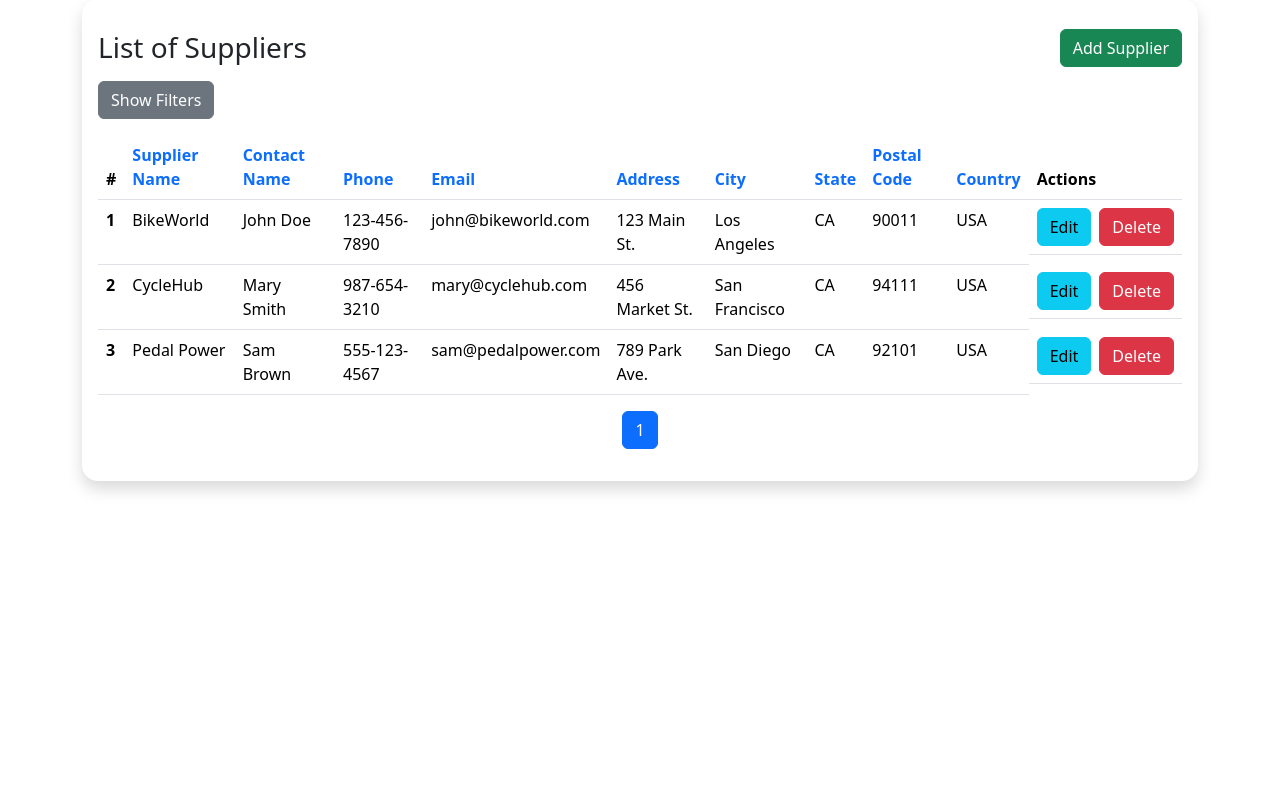
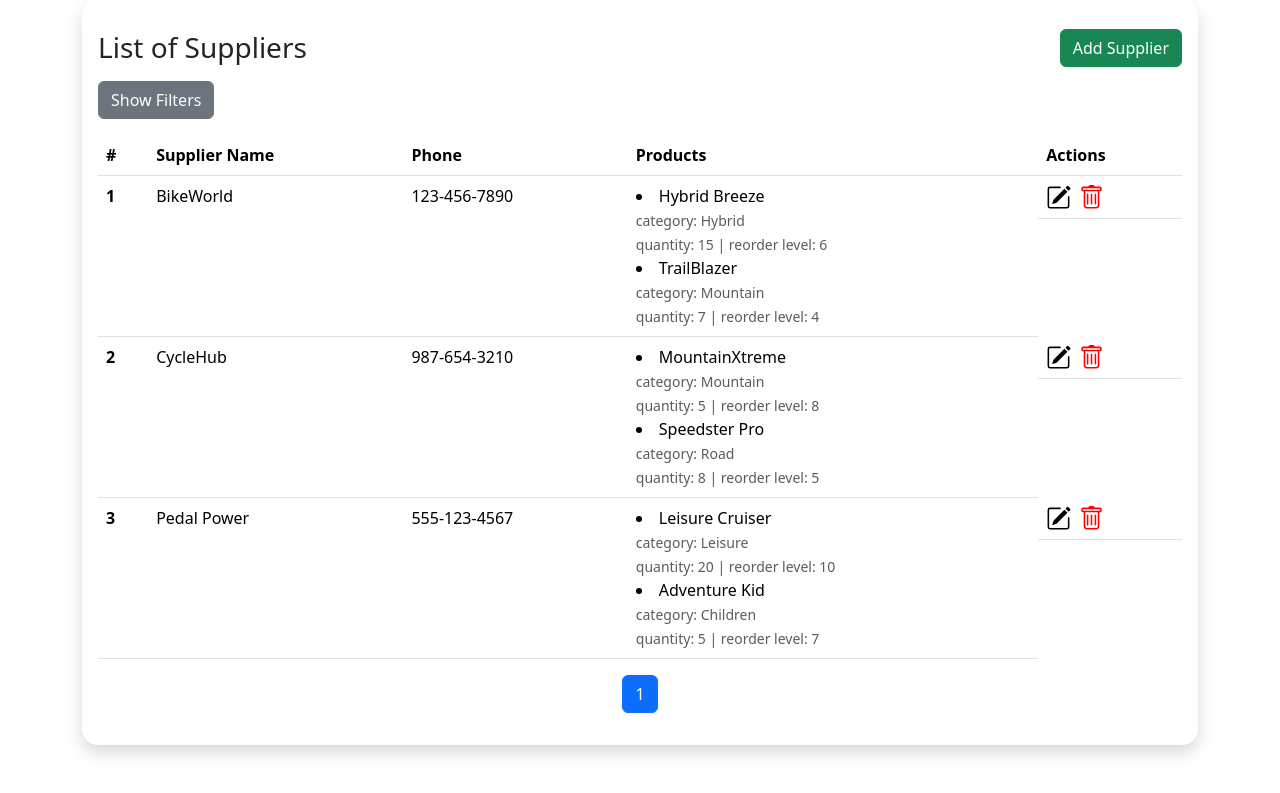
Before and after one commit to jer-hub/inventory-bike-shop, a Django app: page /inventory/suppliers/ in a window 1280 px wide. Shown: the part 365-1158 px from the top of the page. Before the commit the page ends 857 px from the top, so only its background shows below. Run offline with Django 5.2, Linux system fonts and the light colour scheme; data comes from the database, SQL or seed files in the repository; grey boxes are pictures that could not be loaded.

Commit message:
new changes

```diff
--- a/backend/settings.py
+++ b/backend/settings.py
@@ -24,7 +24,7 @@ SECRET_KEY = "django-insecure-@7j3%fb6fu^u&=%$svht2we_dz9eg(n#109oh0ak6))rzi3#6j
 # SECURITY WARNING: don't run with debug turned on in production!
 DEBUG = True
 
-ALLOWED_HOSTS = ['.vercel.app', 'localhost', ]
+ALLOWED_HOSTS = ['.vercel.app', 'localhost', '127.0.0.1']
 
 
 # Application definition
--- a/inventory/forms.py
+++ b/inventory/forms.py
@@ -20,12 +20,13 @@ class SupplierForm(forms.ModelForm):
 class ProductForm(forms.ModelForm):
     class Meta:
         model = Product
-        fields = ['product_name', 'category', 'supplier', 'quantity_in_stock', 'reorder_level', 'unit_price']
+        fields = ['product_name', 'category', 'supplier', 'quantity_in_stock', 'reorder_level', 'cost_price', 'selling_price']
         widgets = {
             'product_name': forms.TextInput(attrs={'class': 'form-control', 'placeholder': 'Product Name'}),
             'category': forms.TextInput(attrs={'class': 'form-control', 'placeholder': 'Category'}),
             'supplier': forms.Select(attrs={'class': 'form-control'}),
             'quantity_in_stock': forms.NumberInput(attrs={'class': 'form-control', 'placeholder': 'Quantity in Stock'}),
             'reorder_level': forms.NumberInput(attrs={'class': 'form-control', 'placeholder': 'Reorder Level'}),
-            'unit_price': forms.NumberInput(attrs={'class': 'form-control', 'placeholder': 'Unit Price', 'step': '0.01'}),
+            'cost_price': forms.NumberInput(attrs={'class': 'form-control', 'placeholder': 'Cost Price', 'step': '0.01'}),
+            'selling_price': forms.NumberInput(attrs={'class': 'form-control', 'placeholder': 'Selling Price', 'step': '0.01'}),
         }
--- a/inventory/templates/inventory/supplier_list.html
+++ b/inventory/templates/inventory/supplier_list.html
@@ -1,6 +1,8 @@
 {% extends 'inventory/base.html' %}
 {% load form_tags %}
-{% block title %}Suppliers{% endblock %}
+{% block title %}
+  Suppliers
+{% endblock %}
 {% block content %}
   <style>
     .filter-form {
@@ -49,13 +51,11 @@
         <button class="btn btn-secondary mb-3" id="toggle-filter-btn">Show Filters</button>
         <form method="GET" action="{% url 'inventory:supplier_list' %}" class="mb-3 filter-form" id="filter-form" style="display: none;">
           {% for field in filter.form %}
-                    <div class="form-group">
-                        {{ field.label_tag }}
-                        {{ field|add_class:"form-control" }}
-                    </div>
+            <div class="form-group">{{ field.label_tag }}
+              {{ field|add_class:'form-control' }}</div>
           {% endfor %}
           <div class="input-group">
-                    <input type="text" class="form-control" name="q" placeholder="Search suppliers..." value="{{ request.GET.q }}">
+            <input type="text" class="form-control" name="q" placeholder="Search suppliers..." value="{{ request.GET.q }}" />
             <button class="btn btn-outline-secondary" type="submit">Search</button>
           </div>
         </form>
@@ -63,15 +63,59 @@
           <thead>
             <tr>
               <th scope="col">#</th>
-                        <th scope="col"><a class="text-decoration-none" href="?sort=supplier_name&order={% if sort_by == 'supplier_name' and order == 'asc' %}desc{% else %}asc{% endif %}&q={{ request.GET.q }}">Supplier Name</a></th>
-                        <th scope="col"><a class="text-decoration-none" href="?sort=contact_name&order={% if sort_by == 'contact_name' and order == 'asc' %}desc{% else %}asc{% endif %}&q={{ request.GET.q }}">Contact Name</a></th>
-                        <th scope="col"><a class="text-decoration-none" href="?sort=phone&order={% if sort_by == 'phone' and order == 'asc' %}desc{% else %}asc{% endif %}&q={{ request.GET.q }}">Phone</a></th>
-                        <th scope="col"><a class="text-decoration-none" href="?sort=email&order={% if sort_by == 'email' and order == 'asc' %}desc{% else %}asc{% endif %}&q={{ request.GET.q }}">Email</a></th>
-                        <th scope="col"><a class="text-decoration-none" href="?sort=address&order={% if sort_by == 'address' and order == 'asc' %}desc{% else %}asc{% endif %}&q={{ request.GET.q }}">Address</a></th>
-                        <th scope="col"><a class="text-decoration-none" href="?sort=city&order={% if sort_by == 'city' and order == 'asc' %}desc{% else %}asc{% endif %}&q={{ request.GET.q }}">City</a></th>
-                        <th scope="col"><a class="text-decoration-none" href="?sort=state&order={% if sort_by == 'state' and order == 'asc' %}desc{% else %}asc{% endif %}&q={{ request.GET.q }}">State</a></th>
-                        <th scope="col"><a class="text-decoration-none" href="?sort=postal_code&order={% if sort_by == 'postal_code' and order == 'asc' %}desc{% else %}asc{% endif %}&q={{ request.GET.q }}">Postal Code</a></th>
-                        <th scope="col"><a class="text-decoration-none" href="?sort=country&order={% if sort_by == 'country' and order == 'asc' %}desc{% else %}asc{% endif %}&q={{ request.GET.q }}">Country</a></th>
+              <th scope="col">Supplier Name</th>
+              <th scope="col">Phone</th>
+              <th scope="col">Products</th>
+              {% comment %} <th scope="col">
+                <a class="text-decoration-none"
+                  href="?sort=address&order={% if sort_by == 'address' and order == 'asc' %}
+                    desc
+                  {% else %}
+                    asc
+                  {% endif %}&q={{ request.GET.q }}">
+                  Address
+                </a>
+              </th>
+              <th scope="col">
+                <a class="text-decoration-none"
+                  href="?sort=city&order={% if sort_by == 'city' and order == 'asc' %}
+                    desc
+                  {% else %}
+                    asc
+                  {% endif %}&q={{ request.GET.q }}">
+                  City
+                </a>
+              </th>
+              <th scope="col">
+                <a class="text-decoration-none"
+                  href="?sort=state&order={% if sort_by == 'state' and order == 'asc' %}
+                    desc
+                  {% else %}
+                    asc
+                  {% endif %}&q={{ request.GET.q }}">
+                  State
+                </a>
+              </th>
+              <th scope="col">
+                <a class="text-decoration-none"
+                  href="?sort=postal_code&order={% if sort_by == 'postal_code' and order == 'asc' %}
+                    desc
+                  {% else %}
+                    asc
+                  {% endif %}&q={{ request.GET.q }}">
+                  Postal Code
+                </a>
+              </th>
+              <th scope="col">
+                <a class="text-decoration-none"
+                  href="?sort=country&order={% if sort_by == 'country' and order == 'asc' %}
+                    desc
+                  {% else %}
+                    asc
+                  {% endif %}&q={{ request.GET.q }}">
+                  Country
+                </a>
+              </th> {% endcomment %}
               <th scope="col">Actions</th>
             </tr>
           </thead>
@@ -80,18 +124,37 @@
               <tr>
                 <th scope="row">{{ forloop.counter }}</th>
                 <td>{{ supplier.supplier_name }}</td>
-                            <td>{{ supplier.contact_name }}</td>
                 <td>{{ supplier.phone }}</td>
-                            <td>{{ supplier.email }}</td>
-                            <td>{{ supplier.address }}</td>
-                            <td>{{ supplier.city }}</td>
-                            <td>{{ supplier.state }}</td>
-                            <td>{{ supplier.postal_code }}</td>
-                            <td>{{ supplier.country }}</td>
+                <td>
+                  {% for product in supplier.products.all %}
+                    <li class="p-0 m-0">
+                      <span>{{ product.product_name }}</span>
+                    </li>
+
+                    <div>
+                      <small class="text-muted">category: {{ product.category }}</small>
+                    </div>
+                    <div>
+                      <small class="text-muted">quantity: {{ product.quantity_in_stock }} | reorder level: {{ product.reorder_level }}</small>
+                    </div>
+                  {% empty %}
+                    N/A
+                  {% endfor %}
+                </td>
                 <td class="d-flex gap-2">
-                                <button class="btn btn-info" data-bs-toggle="modal" data-bs-target="#edit_modal_{{ supplier.pk }}">Edit</button>
+                  <div data-bs-toggle="modal" data-bs-target="#edit_modal_{{ supplier.pk }}">
+                    <svg xmlns="http://www.w3.org/2000/svg" width="25" height="25" fill="currentColor" class="bi bi-pencil-square" viewBox="0 0 16 16">
+                      <path d="M15.502 1.94a.5.5 0 0 1 0 .706L14.459 3.69l-2-2L13.502.646a.5.5 0 0 1 .707 0l1.293 1.293zm-1.75 2.456-2-2L4.939 9.21a.5.5 0 0 0-.121.196l-.805 2.414a.25.25 0 0 0 .316.316l2.414-.805a.5.5 0 0 0 .196-.12l6.813-6.814z" />
+                      <path fill-rule="evenodd" d="M1 13.5A1.5 1.5 0 0 0 2.5 15h11a1.5 1.5 0 0 0 1.5-1.5v-6a.5.5 0 0 0-1 0v6a.5.5 0 0 1-.5.5h-11a.5.5 0 0 1-.5-.5v-11a.5.5 0 0 1 .5-.5H9a.5.5 0 0 0 0-1H2.5A1.5 1.5 0 0 0 1 2.5z" />
+                    </svg>
+                  </div>
                   {% include 'inventory/components/supplier_edit_modal.html' with form=edit_forms.supplier.pk %}
-                                <button class="btn btn-danger" data-bs-toggle="modal" data-bs-target="#delete_modal_{{ supplier.pk }}">Delete</button>
+                  <div data-bs-toggle="modal" data-bs-target="#delete_modal_{{ supplier.pk }}">
+                    <svg xmlns="http://www.w3.org/2000/svg" width="25" height="25" fill="red" class="bi bi-trash" viewBox="0 0 16 16">
+                      <path d="M5.5 5.5A.5.5 0 0 1 6 6v6a.5.5 0 0 1-1 0V6a.5.5 0 0 1 .5-.5m2.5 0a.5.5 0 0 1 .5.5v6a.5.5 0 0 1-1 0V6a.5.5 0 0 1 .5-.5m3 .5a.5.5 0 0 0-1 0v6a.5.5 0 0 0 1 0z" />
+                      <path d="M14.5 3a1 1 0 0 1-1 1H13v9a2 2 0 0 1-2 2H5a2 2 0 0 1-2-2V4h-.5a1 1 0 0 1-1-1V2a1 1 0 0 1 1-1H6a1 1 0 0 1 1-1h2a1 1 0 0 1 1 1h3.5a1 1 0 0 1 1 1zM4.118 4 4 4.059V13a1 1 0 0 0 1 1h6a1 1 0 0 0 1-1V4.059L11.882 4zM2.5 3h11V2h-11z" />
+                    </svg>
+                  </div>
                   {% include 'inventory/components/supplier_delete_modal.html' %}
                 </td>
               </tr>
@@ -102,31 +165,56 @@
           <ul class="pagination justify-content-center">
             {% if page_obj.has_previous %}
               <li class="page-item">
-                            <a class="page-link" href="?page=1{% if request.GET.q %}&q={{ request.GET.q }}{% endif %}&sort={{ sort_by }}" aria-label="First">
+                <a class="page-link"
+                  href="?page=1{% if request.GET.q %}
+                    &q={{ request.GET.q }}
+                  {% endif %}&sort={{ sort_by }}"
+                  aria-label="First">
                   <span aria-hidden="true">&laquo;&laquo;</span>
                 </a>
               </li>
               <li class="page-item">
-                            <a class="page-link" href="?page={{ page_obj.previous_page_number }}{% if request.GET.q %}&q={{ request.GET.q }}{% endif %}&sort={{ sort_by }}" aria-label="Previous">
+                <a class="page-link"
+                  href="?page={{ page_obj.previous_page_number }}{% if request.GET.q %}
+                    &q={{ request.GET.q }}
+                  {% endif %}&sort={{ sort_by }}"
+                  aria-label="Previous">
                   <span aria-hidden="true">&laquo;</span>
                 </a>
               </li>
             {% endif %}
             {% for num in page_obj.paginator.page_range %}
               {% if page_obj.number == num %}
-                            <li class="page-item active"><span class="page-link">{{ num }}</span></li>
+                <li class="page-item active">
+                  <span class="page-link">{{ num }}</span>
+                </li>
               {% elif num > page_obj.number|add:'-3' and num < page_obj.number|add:'3' %}
-                            <li class="page-item"><a class="page-link" href="?page={{ num }}{% if request.GET.q %}&q={{ request.GET.q }}{% endif %}&sort={{ sort_by }}">{{ num }}</a></li>
+                <li class="page-item">
+                  <a class="page-link"
+                    href="?page={{ num }}{% if request.GET.q %}
+                      &q={{ request.GET.q }}
+                    {% endif %}&sort={{ sort_by }}">
+                    {{ num }}
+                  </a>
+                </li>
               {% endif %}
             {% endfor %}
             {% if page_obj.has_next %}
               <li class="page-item">
-                            <a class="page-link" href="?page={{ page_obj.next_page_number }}{% if request.GET.q %}&q={{ request.GET.q }}{% endif %}&sort={{ sort_by }}" aria-label="Next">
+                <a class="page-link"
+                  href="?page={{ page_obj.next_page_number }}{% if request.GET.q %}
+                    &q={{ request.GET.q }}
+                  {% endif %}&sort={{ sort_by }}"
+                  aria-label="Next">
                   <span aria-hidden="true">&raquo;</span>
                 </a>
               </li>
               <li class="page-item">
-                            <a class="page-link" href="?page={{ page_obj.paginator.num_pages }}{% if request.GET.q %}&q={{ request.GET.q }}{% endif %}&sort={{ sort_by }}" aria-label="Last">
+                <a class="page-link"
+                  href="?page={{ page_obj.paginator.num_pages }}{% if request.GET.q %}
+                    &q={{ request.GET.q }}
+                  {% endif %}&sort={{ sort_by }}"
+                  aria-label="Last">
                   <span aria-hidden="true">&raquo;&raquo;</span>
                 </a>
               </li>
@@ -137,15 +225,15 @@
     </div>
   </main>
   <script>
-    document.getElementById('toggle-filter-btn').addEventListener('click', function() {
-        var filterForm = document.getElementById('filter-form');
+    document.getElementById('toggle-filter-btn').addEventListener('click', function () {
+      var filterForm = document.getElementById('filter-form')
       if (filterForm.style.display === 'none') {
-            filterForm.style.display = 'flex';
-            this.textContent = 'Hide Filters';
+        filterForm.style.display = 'flex'
+        this.textContent = 'Hide Filters'
       } else {
-            filterForm.style.display = 'none';
-            this.textContent = 'Show Filters';
+        filterForm.style.display = 'none'
+        this.textContent = 'Show Filters'
       }
-    });
+    })
   </script>
 {% endblock %}
--- a/inventory/urls.py
+++ b/inventory/urls.py
@@ -14,4 +14,5 @@ urlpatterns = [
     path('products/create/', views.create_product, name='create_product'),
     path('products/update/<int:pk>/', views.update_product, name='update_product'),
     path('products/delete/<int:pk>/', views.delete_product, name='delete_product'),
+    path('products/report/', views.products_showreport, name='products_report'),
 ]
--- a/inventory/views.py
+++ b/inventory/views.py
@@ -5,6 +5,8 @@ from django.db.models import Q
 from django.core.paginator import Paginator
 import django_filters # type: ignore
 from django.http import JsonResponse
+from django.db.models import F
+from django.db.models.functions import Round
 
 class SupplierFilter(django_filters.FilterSet):
     class Meta:
@@ -14,12 +16,14 @@ class SupplierFilter(django_filters.FilterSet):
 class ProductFilter(django_filters.FilterSet):
     quantity_in_stock__gt = django_filters.NumberFilter(field_name='quantity_in_stock', lookup_expr='gt')
     quantity_in_stock__lt = django_filters.NumberFilter(field_name='quantity_in_stock', lookup_expr='lt')
-    unit_price__gt = django_filters.NumberFilter(field_name='unit_price', lookup_expr='gt')
-    unit_price__lt = django_filters.NumberFilter(field_name='unit_price', lookup_expr='lt')
+    cost_price__gt = django_filters.NumberFilter(field_name='cost_price', lookup_expr='gt')
+    cost_price__lt = django_filters.NumberFilter(field_name='cost_price', lookup_expr='lt')
+    selling_price__gt = django_filters.NumberFilter(field_name='selling_price', lookup_expr='gt')
+    selling_price__lt = django_filters.NumberFilter(field_name='selling_price', lookup_expr='lt')
 
     class Meta:
         model = Product
-        fields = ['product_name', 'category', 'supplier__supplier_name', 'quantity_in_stock', 'reorder_level', 'unit_price']
+        fields = ['product_name', 'category', 'supplier__supplier_name', 'quantity_in_stock', 'reorder_level', 'cost_price', 'selling_price']
 
 def create_supplier(request):
     if request.method == 'POST':
@@ -60,7 +64,7 @@ def supplier_list(request):
         sort_by = 'supplier_name'
     if order == 'desc':
         sort_by = '-' + sort_by
-    suppliers = Supplier.objects.all()
+    suppliers = Supplier.objects.all().order_by('supplier_name')
     if query:
         suppliers = suppliers.filter(
             Q(supplier_name__icontains=query) |
@@ -74,7 +78,7 @@ def supplier_list(request):
             Q(country__icontains=query)
         )
     _filter = SupplierFilter(request.GET, queryset=suppliers.order_by(sort_by))
-    paginator = Paginator(_filter.qs, 5)  # Show 5 suppliers per page
+    paginator = Paginator(_filter.qs, 25)  # Show 5 suppliers per page
     page_number = request.GET.get('page')
     page_obj = paginator.get_page(page_number)
 
@@ -86,7 +90,7 @@ def product_list(request):
     sort_by = request.GET.get('sort', 'product_name')
     order = request.GET.get('order', 'asc')
     query = request.GET.get('q', '')
-    if sort_by not in ['product_name', 'category', 'supplier__supplier_name', 'quantity_in_stock', 'reorder_level', 'unit_price', 'date_added']:
+    if sort_by not in ['product_name', 'category', 'supplier__supplier_name', 'quantity_in_stock', 'reorder_level', 'cost_price', 'selling_price', 'date_added']:
         sort_by = 'product_name'
     if order == 'desc':
         sort_by = '-' + sort_by
@@ -98,11 +102,12 @@ def product_list(request):
             Q(supplier__supplier_name__icontains=query) |
             Q(quantity_in_stock__icontains=query) |
             Q(reorder_level__icontains=query) |
-            Q(unit_price__icontains=query) |
+            Q(cost_price__icontains=query) |
+            Q(selling_price__icontains=query) |
             Q(date_added__icontains=query)
         )
     _filter = ProductFilter(request.GET, queryset=products.order_by(sort_by))
-    paginator = Paginator(_filter.qs, 5)  # Show 5 products per page
+    paginator = Paginator(_filter.qs, 25)  # Show 5 products per page
     page_number = request.GET.get('page')
     page_obj = paginator.get_page(page_number)
 
@@ -146,7 +151,7 @@ def update_product(request, pk):
             'supplier': product.supplier,
             'quantity_in_stock': product.quantity_in_stock,
             'reorder_level': product.reorder_level,
-            'unit_price': product.unit_price,
+            'cost_price': product.cost_price,
         })
     suppliers = Supplier.objects.all()
     return render(request, 'inventory/product_form.html', {'form': form, 'suppliers': suppliers})
@@ -164,3 +169,11 @@ def delete_product(request, pk):
         product.delete()
         return redirect('inventory:product_list')
     return render(request, 'inventory/product_confirm_delete.html', {'product': product})
+
+
+def products_showreport(request):
+    products = Product.objects.order_by('-cost_price').annotate(
+        markup=Round((F('selling_price') - F('cost_price')) / F('cost_price') * 100, 2)
+    )[:5]
+    low_qty_products = Product.objects.filter(quantity_in_stock__lt=F('reorder_level'))
+    return render(request, 'inventory/product_showreport.html', {'products': products, 'low_qty_products': low_qty_products})
```
Also changed, not shown: inventory/models.py (+5 -2 lines), inventory/templates/inventory/components/product_add_modal.html (+8 -2 lines), inventory/templates/inventory/components/product_edit_modal.html (+17 -5 lines), inventory/templates/inventory/product_list.html (+23 -6 lines), inventory/templates/inventory/product_showreport.html (added, +105 -0 lines), inventory/migrations/0002_product_selling_price.py (added), inventory/migrations/0003_rename_unit_price_product_cost_price.py (added). Lines whose indentation alone changed are shown as unchanged.
